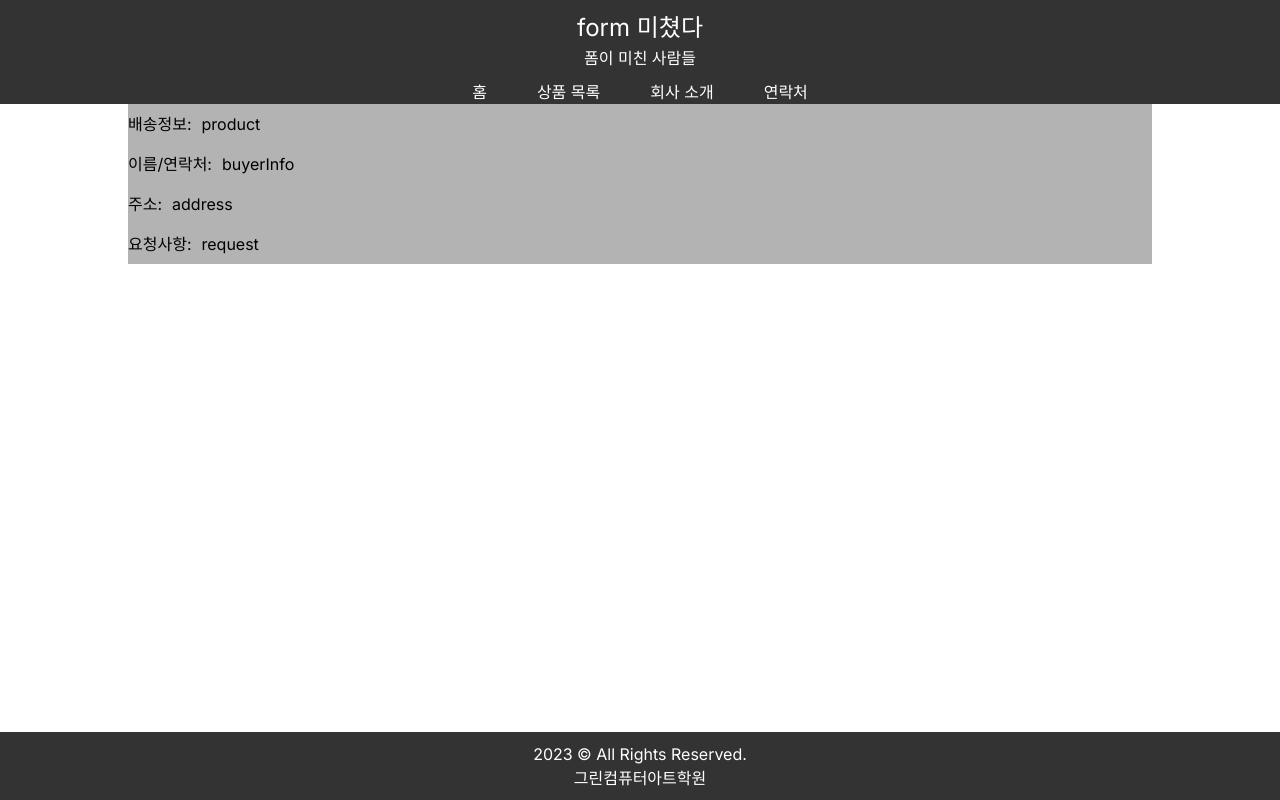
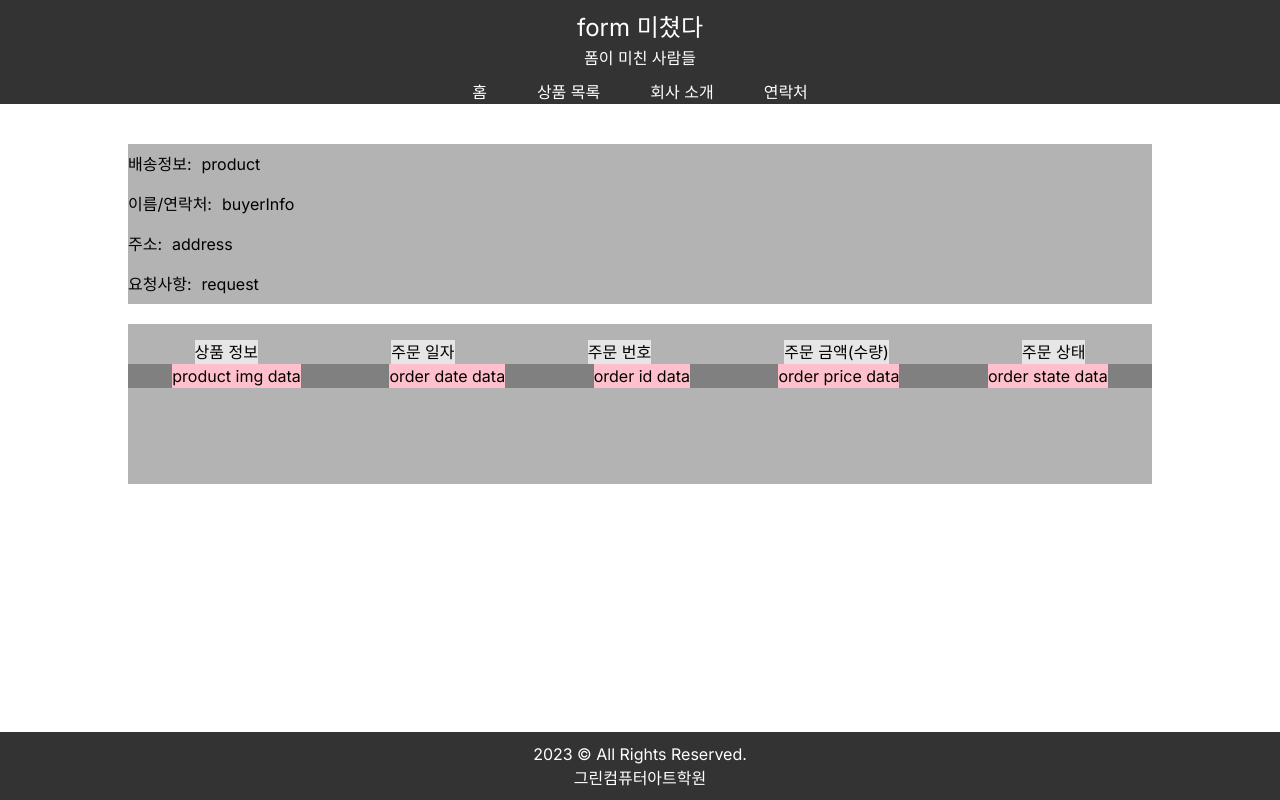
Before and after one commit to KDT-IaaS-Class-One-Group/KDT-IaaS-4team-ERP, a Next.js app: page /payment in a window 1280 px wide. Built offline with nearby package versions, Linux system fonts and the light colour scheme.

Commit message:
feat: productInformation UI

```diff
--- a/src/app/components/Payment/buyerInformation.tsx
+++ b/src/app/components/Payment/buyerInformation.tsx
@@ -4,7 +4,7 @@ export default function buyerInformation() {
   // const buyerinformation = await fetchbuyerinformationdata()
 
   return (
-    <div className="flex justify-center items-center">
+    <div className="flex justify-center items-center mt-10">
       <div
         className={`${styles.buyerInformation} flex flex-col justify-center`}
       >
--- /dev/null
+++ b/src/app/components/Payment/productInformation.module.css
@@ -0,0 +1,33 @@
+.productInformation {
+  width: 80vw;
+  height: 20vh;
+  display: flex;
+  flex-direction: column;
+  position:relative;
+  padding-top: 2vh;
+  padding-bottom: 2vh;
+  flex-shrink: 0;
+  background: #b3b3b3;
+}
+
+.productInformation div {
+  display: flex;
+  justify-content: space-around;
+  position: relative;
+
+}
+
+.productInformation div:nth-child(2){
+
+  background-color: grey;
+}
+
+.productInformation div:nth-child(1) div {
+  background-color: #E6E6E6;
+  position: relative;
+
+}
+
+.productInformation div:nth-child(2) div {
+  background-color: pink;
+}
--- /dev/null
+++ b/src/app/components/Payment/productInformation.tsx
@@ -0,0 +1,26 @@
+import styles from "./productInformation.module.css";
+
+export default function productInformation() {
+  // const buyerinformation = await fetchbuyerinformationdata()
+
+  return (
+    <div className ="flex justify-center items-center mt-5">
+      <div className={`${styles.productInformation}`}>
+        <div className="flex">
+          <div>상품 정보</div>
+          <div>주문 일자</div>
+          <div>주문 번호</div>
+          <div>주문 금액(수량)</div>
+          <div>주문 상태</div>
+        </div>
+        <div className="flex">
+          <div>product img data</div>
+          <div>order date data</div>
+          <div>order id data</div>
+          <div>order price data</div>
+          <div>order state data</div>
+        </div>
+      </div>
+    </div>
+  );
+}
--- a/src/app/payment/page.tsx
+++ b/src/app/payment/page.tsx
@@ -1,4 +1,5 @@
 import BuyerInformation from "../components/Payment/buyerInformation";
+import ProductInformation from "../components/Payment/productInformation"
 import Header from "../components/Header/Header";
 import Nav from "../components/Nav/Nav"
 import Footer from "../components/Footer/Footer"
@@ -9,7 +10,7 @@ export default function paymentPage() {
     <Header />
     <Nav />
     <BuyerInformation />
-    {/* <ProductInformation /> */}
+    <ProductInformation />
     <Footer />
     </>
   );
```
Also changed, not shown: src/app/components/Payment/buyButton.tsx (added), src/app/components/Payment/productInfromation.tsx (deleted).
